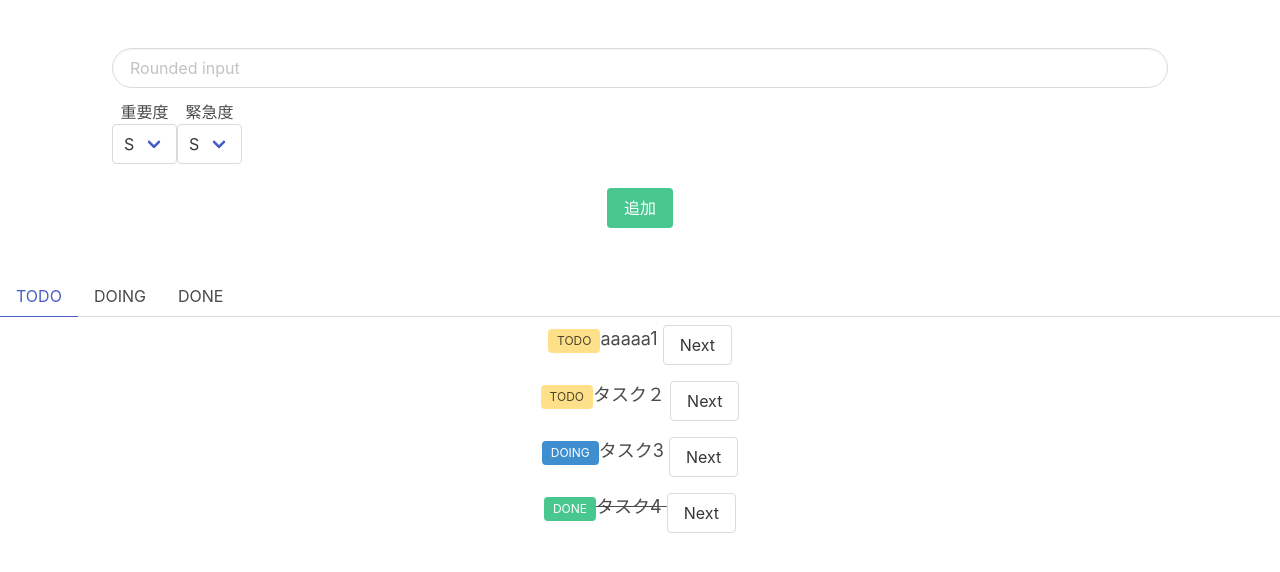
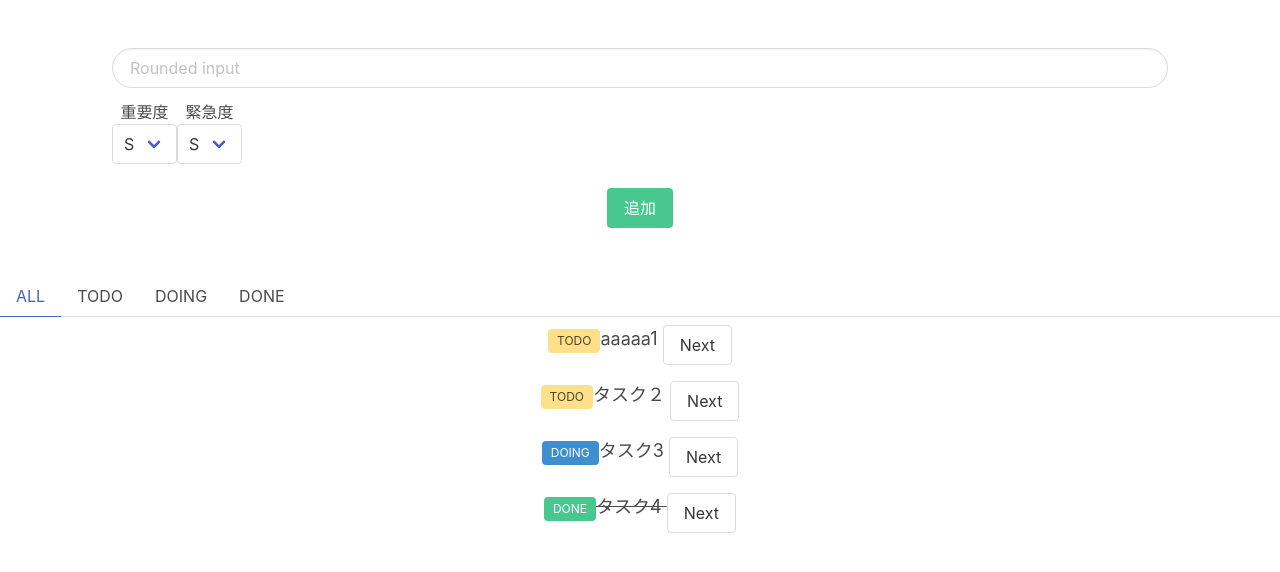
Before and after one commit to dkdk443/react-simple-todo, a React (Create React App) app: page / in a window 1280 px wide. Shown: the top 572 px of the page. Built offline with nearby package versions, Linux system fonts and the light colour scheme.

Commit message:
フィルター機能実装

```diff
--- a/src/App.js
+++ b/src/App.js
@@ -12,13 +12,11 @@ function App() {
     { id: 3, todo: 'タスク3', status: 2 },
     { id: 4, todo: 'タスク4', status: 3 }
   ]);
-  const [status, setStatus] = useState([
-    { id: 1, status: 'TODO'},
-    { id: 2, status: 'DOING' },
-    { id: 3, status: 'DONE' },
-  ])
+  const [status, setStatus] = useState('ALL');
+
   const [text, setText] = useState('');
-  let newId = todos.slice(-1)[0].id + 1;
+  // let newId = todos.slice(-1)[0].id + 1;
+  let newId = Math.random();
   const newTask = (text) => {
     setText(text);
   }
@@ -29,12 +27,29 @@ function App() {
       setTodos([...todos, { id: newId, todo: text, status: 1 }]);
     }
   }
+  const handleStatus = (status) => {
+    setStatus(status);
+    console.log(status);
+  }
+
+  const filterTodos = todos.filter(todo => {
+    if (status === 1) {
+      return todo.status === 1;
+    } else if (status === 2) {
+       return todo.status === 2;
+    } else if (status === 3) {
+      return todo.status === 3
+    } else {
+      return todo;
+    }
+  })
+
   return (
     <div className="App">
       <>
         <TodoForm addTask={addTask} newTask={newTask}/>
-        <TodoFilter />
-        <TodoList todos={todos} setTodos={setTodos} status={status} />
+        <TodoFilter handleStatus={handleStatus} />
+        <TodoList todos={filterTodos} setTodos={setTodos} status={status} />
       </>
     </div>
   );
--- a/src/components/TodoFilter.js
+++ b/src/components/TodoFilter.js
@@ -1,13 +1,14 @@
 import React from 'react'
 
-export default function TodoFilter() {
+export default function TodoFilter(props) {
   return (
     <div>
-      <div class="tabs">
+      <div className="tabs">
         <ul>
-          <li className="is-active"><a>TODO</a></li>
-          <li><a>DOING</a></li>
-          <li><a>DONE</a></li>
+          <li className="is-active" onClick={() => props.handleStatus('ALL')}><a>ALL</a></li>
+          <li onClick={() => props.handleStatus(1)}><a>TODO</a></li>
+          <li onClick={() => props.handleStatus(2)}><a>DOING</a></li>
+          <li onClick={() => props.handleStatus(3)}><a>DONE</a></li>
         </ul>
       </div>
     </div>
```
